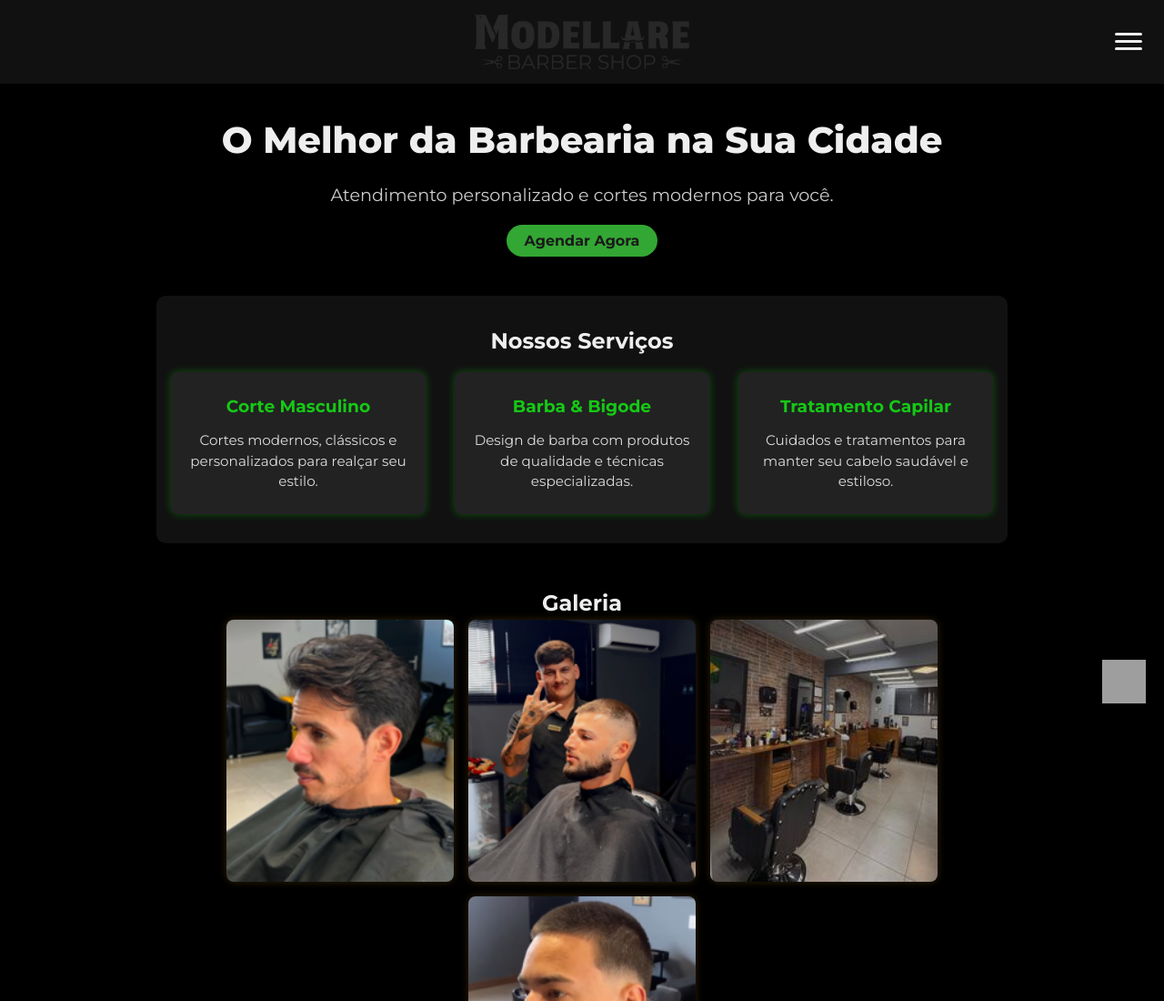
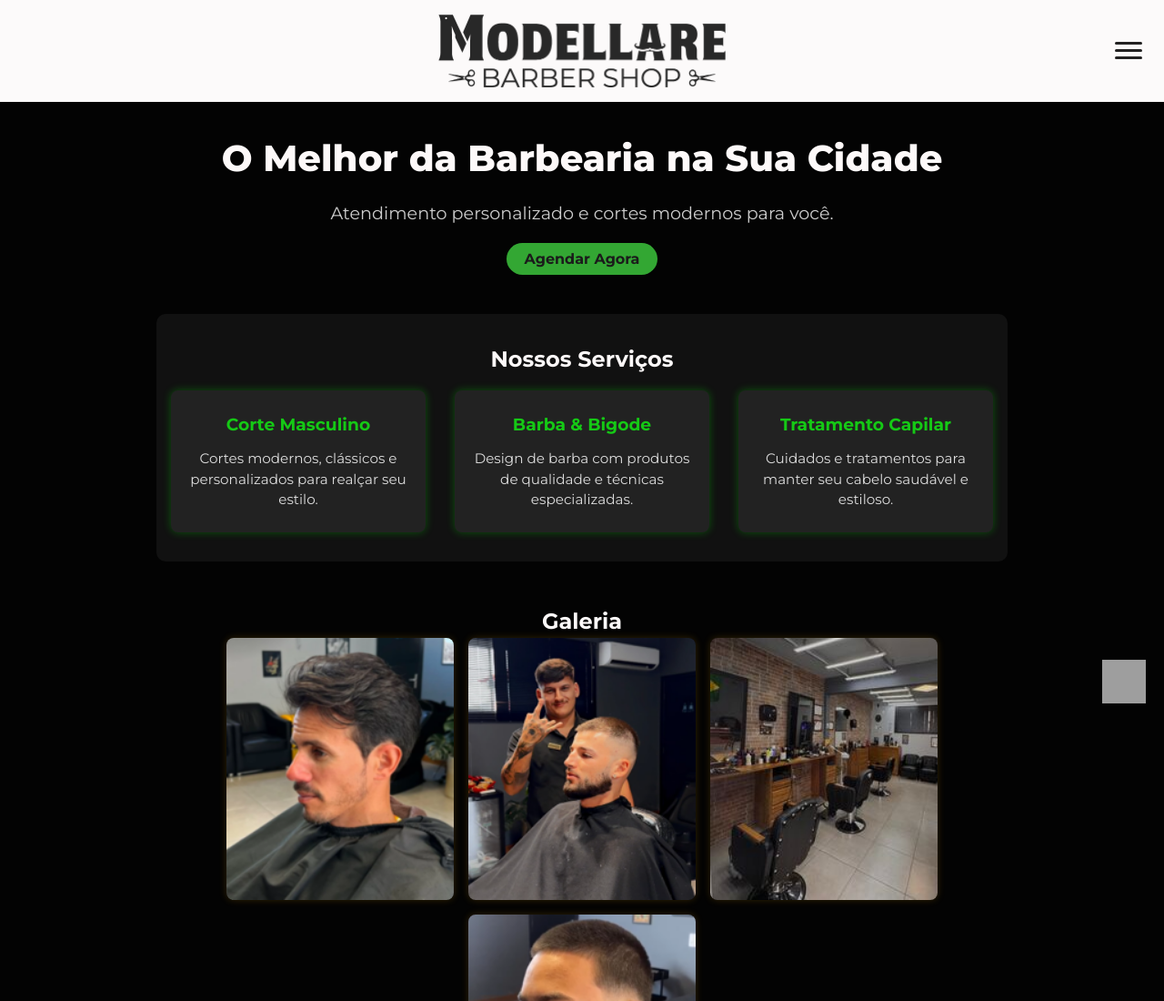
Before and after one commit to cf-campos/Site-Barbearia-Modellare, a plain HTML site: page index.html in a window 1280 px wide. Shown: the top 1100 px of the page at 91% size. Drawn offline with Linux system fonts and the light colour scheme; grey boxes are pictures that could not be loaded.

Commit message:
Atualização do site da Modellare

```diff
--- a/Style.css/style.css
+++ b/Style.css/style.css
@@ -7,8 +7,8 @@
 
 body {
   font-family: 'Montserrat', sans-serif;
-  background-color: #000; /* Fundo preto */
-  color: #eee;
+  background-color: #030303; /* Fundo preto */
+  color: #fdf9f9;
   line-height: 1.5;
   min-height: 100vh;
   display: flex;
@@ -22,7 +22,7 @@ body {
   justify-content: center; /* Centraliza a logo */
   position: relative;
   padding: 1rem 2rem;
-  background: #111;
+  background: #fcfafa;
   z-index: 1000;
 }
 
@@ -34,7 +34,7 @@ body {
 }
 
 .logo {
-  max-height: 60px;
+  max-height: 80px;
   width: auto;
 }
 
@@ -58,7 +58,7 @@ body {
 .menu-toggle .hamburguer::before,
 .menu-toggle .hamburguer::after {
   display: block;
-  background-color: #eee;
+  background-color: #222121;
   height: 3px;
   width: 100%;
   border-radius: 2px;
```
